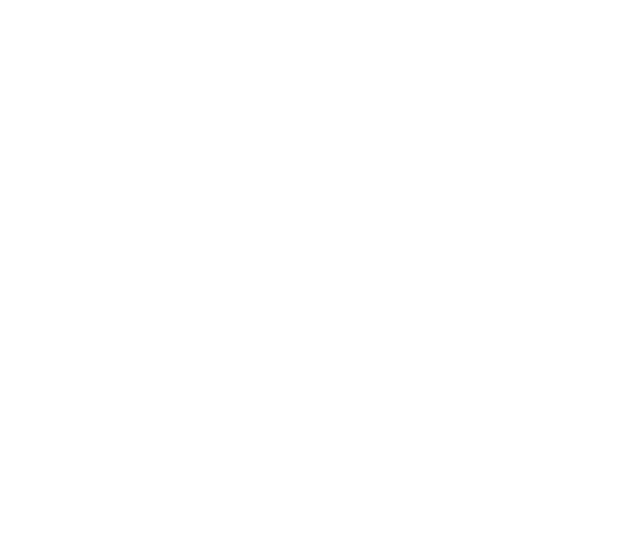
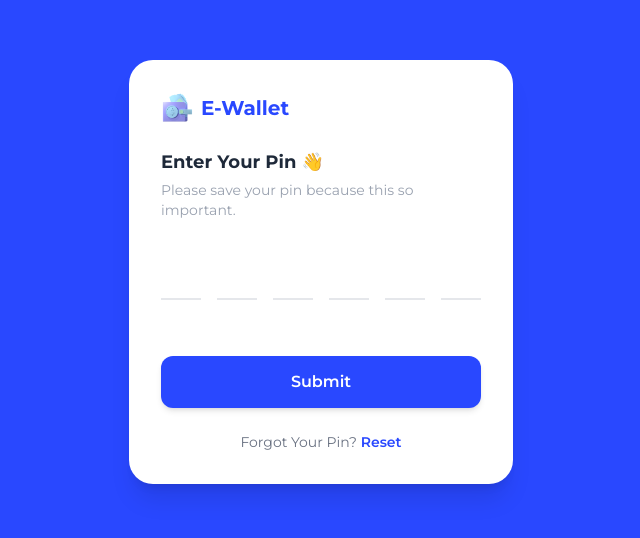
Before and after one commit to MGT06/e-wallet_frontend, a React (Vite) app: page /pin in a window 1280 px wide. Before the commit this address had no page. Shown: the part 128-666 px from the top of the page, without its empty margins (319-959 px from the left). Built offline with nearby package versions, Linux system fonts and the light colour scheme.

Commit message:
feat: sesion User Pin

```diff
--- a/src/Router.jsx
+++ b/src/Router.jsx
@@ -12,6 +12,7 @@
 import SetNominal from "./pages/transfer/SetNominal";
 import HistoryPage from "./pages/HistoryPage";
 import Forgot from "./pages/auth/Forgot";
+import UserPin from "./pages/auth/UserPin";
 
 const Router = () => {
   return (
@@ -20,6 +21,7 @@
         <Route path="/login" element={<Login />} />
         <Route path="/register" element={<Register />} />
         <Route path="/forgot" element={<Forgot />} />
+        <Route path="/pin" element={<UserPin />} />
       </Route>
 
       <Route element={<MainLayout />}>
--- /dev/null
+++ b/src/components/UsePinInput.js
@@ -0,0 +1,51 @@
+import { useRef } from 'react';
+
+export function usePinInput({ length = 6, setValue, getValues, name = 'pin' }) {
+  // Array ref untuk pegang elemen input DOM
+  const inputRefs = useRef([]);
+
+  // Handler saat mengetik angka
+  const handleChange = (e, index) => {
+    const value = e.target.value;
+    const lastChar = value.slice(-1);
+
+    // Set nilai di React Hook Form
+    setValue(`${name}.${index}`, lastChar);
+
+    // Pindah fokus ke input selanjutnya jika angka diisi
+    if (lastChar && index < length - 1) {
+      inputRefs.current[index + 1]?.focus();
+    }
+  };
+
+  // Handler saat menekan tombol Backspace
+  const handleKeyDown = (e, index) => {
+    if (e.key === 'Backspace' && !getValues(`${name}.${index}`) && index > 0) {
+      inputRefs.current[index - 1]?.focus();
+    }
+  };
+
+  // Handler saat fitur Paste digunakan
+  const handlePaste = (e) => {
+    e.preventDefault();
+    const pastedData = e.clipboardData.getData('text').slice(0, length);
+
+    // Pastikan cuma angka
+    if (!/^\d+$/.test(pastedData)) return;
+
+    pastedData.split('').forEach((char, index) => {
+      setValue(`${name}.${index}`, char);
+    });
+
+    // Pindah fokus ke kotak setelah angka paste terakhir
+    const nextIndex = Math.min(pastedData.length, length - 1);
+    inputRefs.current[nextIndex]?.focus();
+  };
+
+  return {
+    inputRefs,
+    handleChange,
+    handleKeyDown,
+    handlePaste,
+  };
+}
--- a/src/index.css
+++ b/src/index.css
@@ -35,7 +35,18 @@
       padding: 52px 24px;
     }
   }
+
+  * Class untuk menyembunyikan scroll up/down pada input number */
+  .no-scrollbar-number::-webkit-inner-spin-button,
+  .no-scrollbar-number::-webkit-outer-spin-button {
+    -webkit-appearance: none;
+    margin: 0;
+  }
+  .no-scrollbar-number {
+    -moz-appearance: textfield;
+  }
 }
+
 
 .swiper {
   width: 100%;
--- /dev/null
+++ b/src/pages/auth/UserPin.jsx
@@ -0,0 +1,125 @@
+import { useForm } from 'react-hook-form';
+import { usePinInput } from '../../components/UsePinInput';
+import { NavLink } from 'react-router';
+
+export default function PinPage() {
+  const {
+    register,
+    handleSubmit,
+    setValue,
+    getValues,
+    watch,
+    formState: { errors },
+  } = useForm({
+    defaultValues: {
+      pin: ['', '', '', '', '', ''],
+    },
+  });
+
+  const pinValues = watch('pin');
+
+  const { inputRefs, handleChange, handleKeyDown, handlePaste } = usePinInput({
+    length: 6,
+    setValue,
+    getValues,
+    name: 'pin',
+  });
+
+  const onSubmit = (data) => {
+    // Validasi tambahan: Pastikan semua 6 digit terisi
+    const isComplete = data.pin.every((digit) => digit !== '');
+    if (!isComplete) {
+      return; // Atau set custom error jika perlu
+    }
+
+    const fullPin = data.pin.join('');
+    console.log('PIN Submitted:', fullPin);
+  };
+
+  // Cek apakah ada error di salah satu input pin
+  const hasPinError = Array.isArray(errors.pin) && errors.pin.some(Boolean);
+
+  return (
+    <div className="flex min-h-screen items-center justify-center bg-primary p-4">
+      <div className="w-full max-w-sm rounded-3xl bg-white p-8 shadow-xl">
+        <div className="mb-6 flex items-center gap-2">
+          <img src="./LOGO.png" alt="logo-aps" className="h-8" />
+          <h1 className="text-xl font-bold text-primary">E-Wallet</h1>
+        </div>
+
+        <h2 className="text-lg font-bold text-gray-800">Enter Your Pin 👋</h2>
+        <p className="mt-1 text-sm text-gray-400">
+          Please save your pin because this so important.
+        </p>
+
+        <form onSubmit={handleSubmit(onSubmit)} className="mt-8">
+          <div className="flex justify-between gap-2" onPaste={handlePaste}>
+            {[0, 1, 2, 3, 4, 5].map((index) => {
+              // Tambahkan opsi validasi required & pattern angka di register
+              const { ref: registerRef, ...restRegister } = register(
+                `pin.${index}`,
+                {
+                  required: "PIN harus diisi lengkap",
+                  pattern: {
+                    value: /^[0-9]$/,
+                    message: "The PIN must be a number",
+                  },
+                },
+              );
+
+              const isInputError = errors.pin?.[index];
+
+              return (
+                <input
+                  key={index}
+                  {...restRegister}
+                  type="password"
+                  inputMode="numeric"
+                  maxLength={1}
+                  value={pinValues[index] || ""}
+                  ref={(e) => {
+                    registerRef(e);
+                    inputRefs.current[index] = e;
+                  }}
+                  onChange={(e) => handleChange(e, index)}
+                  onKeyDown={(e) => handleKeyDown(e, index)}
+                  className={`h-12 w-10 border-b-2 text-center text-xl font-bold text-gray-800 transition-colors focus:outline-none ${
+                    isInputError
+                      ? "border-red-500 text-red-500"
+                      : "border-gray-200 focus:border-primary"
+                  }`}
+                />
+              );
+            })}
+          </div>
+
+          {/* Tampilkan pesan error jika ada salah satu field yang error */}
+          <div className="mt-2 h-6">
+            {hasPinError && (
+              <p className="text-xs text-red-500">
+                {/* Ambil pesan error dari digit pertama yang bermasalah */}
+                {errors.pin.find((err) => err?.message)?.message ||
+                  "PIN belum lengkap"}
+              </p>
+            )}
+          </div>
+
+          <button
+            type="submit"
+            className="mt-6 w-full rounded-xl bg-primary py-3.5 text-base font-semibold text-white shadow-md transition-colors hover:bg-primary active:bg-primary">
+            Submit
+          </button>
+        </form>
+
+        <div className="mt-6 text-center text-sm text-gray-500">
+          Forgot Your Pin?{" "}
+          <NavLink
+            to="/forgot"
+            className="font-semibold text-primary hover:underline">
+            Reset
+          </NavLink>
+        </div>
+      </div>
+    </div>
+  );
+}
```
